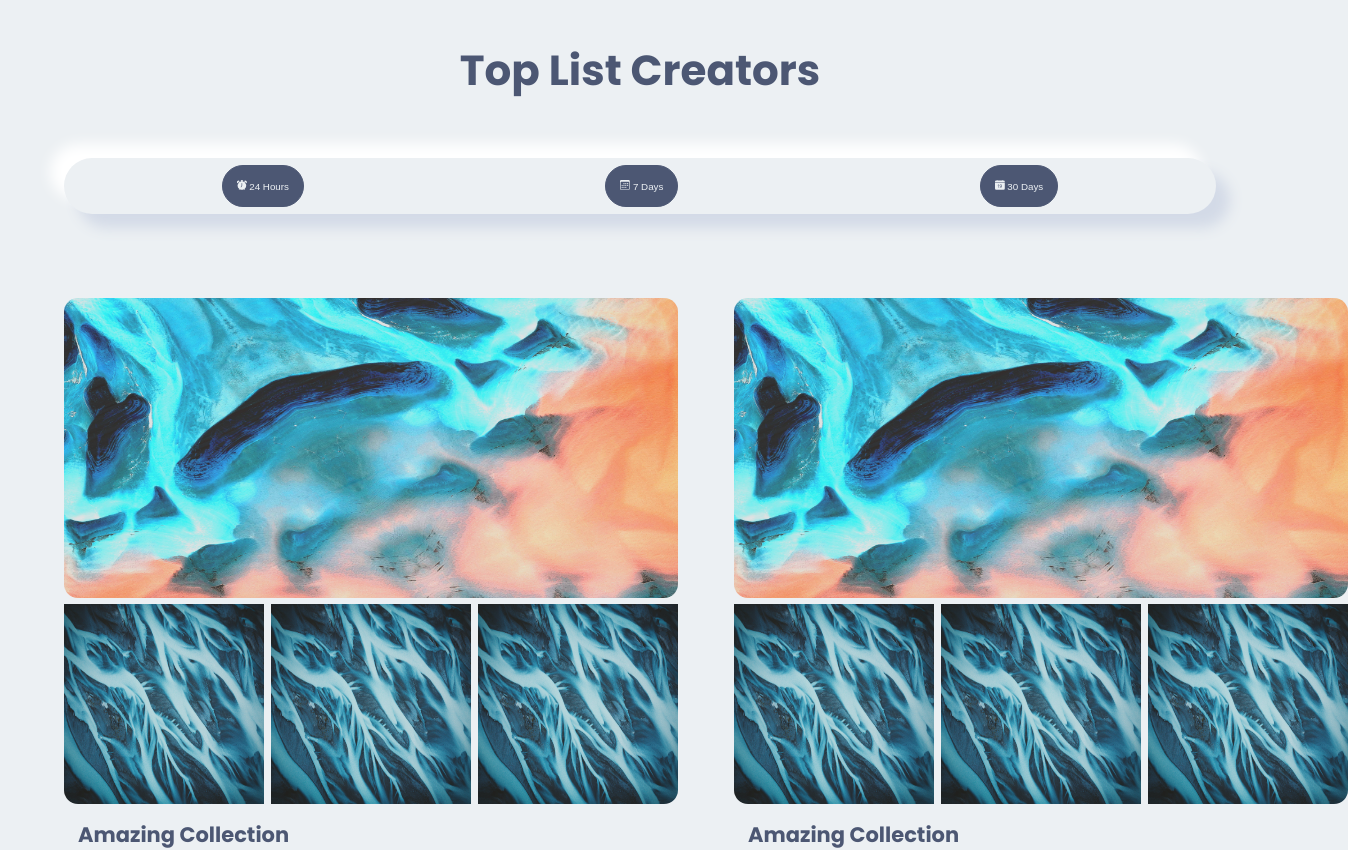
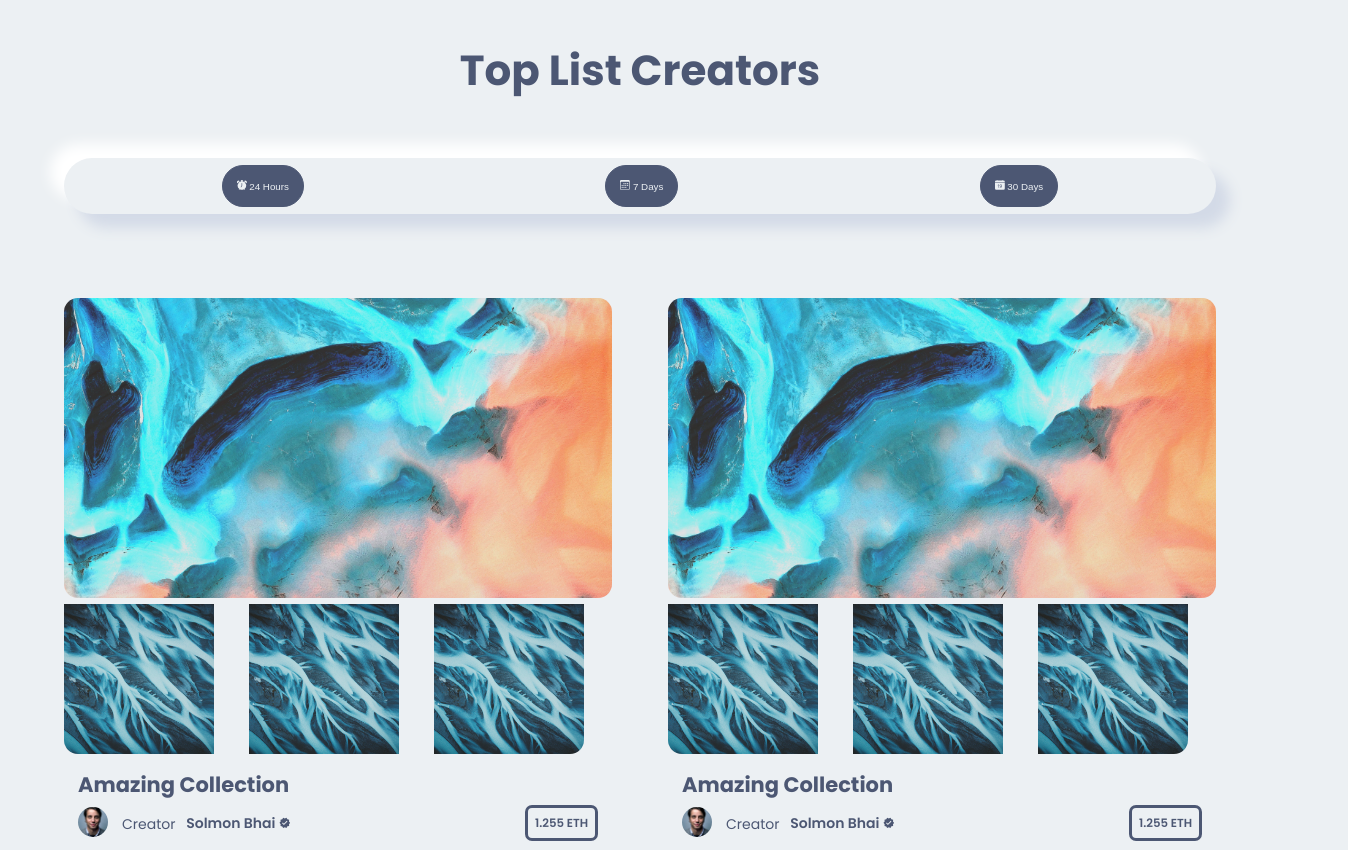
Before and after one commit to Ankan-07-Dutta/NFTMarketplace-Navbar, a Next.js app: page / in a window 1280 px wide. Shown: the part 2536-3386 px from the top of the page, 1348 px wide, since content can reach past the window. Built offline with nearby package versions, Linux system fonts and the light colour scheme.

Commit message:
added some changes

```diff
--- a/components/Collection/Collection.jsx
+++ b/components/Collection/Collection.jsx
@@ -44,6 +44,7 @@ const Collection = () => {
 
   return (
     <div className={Style.collection}>
+
       <div className={Style.collection_title}>
         <h2>Top List Creators</h2>
         <div className={Style.collection_collections}>
--- a/components/Collection/Collection.module.css
+++ b/components/Collection/Collection.module.css
@@ -2,11 +2,16 @@
     width: 100%;
     padding: 3rem 0;
     padding-bottom: 10rem;
+    display: flex;
+    flex-direction: column;
+    align-items: center;
+    justify-content: center;
 
 }
 
 .collection_title{
-    width: 35rem;
+    width: 90%;
+    max-width: 1200px;
     margin: 0 auto;
     padding: 0 0 6rem 0;
     text-align: center;
--- a/components/Collection/DaysComponents/DaysComponents.jsx
+++ b/components/Collection/DaysComponents/DaysComponents.jsx
@@ -14,31 +14,32 @@ const DaysComponents = () => {
           <Image src={images.creatorbackground1}
           className={Style.daysComponent_box_img_img}
           alt='profile background'
-          width={500}
+          width={465}
           height={300}
-          objectFit='cover'/>
+          style={{ objectFit: "cover" }}
+          />
         </div>
 
         <div className={Style.daysComponent_box_profile}>
             <Image src={images.creatorbackground2}
             alt='profile'
-            width={200}
-            height={200}
-            objectFit='cover'
+            width={150}
+            height={150}
+            style={{ objectFit: "cover" }}
             className={Style.daysComponent_box_img_1}/>
 
             <Image src={images.creatorbackground2}
             alt='profile'
-            width={200}
-            height={200}
-            objectFit='cover'
+            width={150}
+            height={150}
+            style={{ objectFit: "cover" }}
             className={Style.daysComponent_box_img_2}/>
 
             <Image src={images.creatorbackground2}
             alt='profile'
-            width={200}
-            height={200}
-            objectFit='cover'
+            width={150}
+            height={150}
+            style={{ objectFit: "cover" }}
             className={Style.daysComponent_box_img_3}/>
         </div>
 
--- a/components/Collection/DaysComponents/DaysComponents.module.css
+++ b/components/Collection/DaysComponents/DaysComponents.module.css
@@ -12,12 +12,6 @@
     box-shadow: var(--box-shadow);
 }
 
-/* .daysComponent_box_img{
-    display: flex;
-    align-items: center;
-    justify-content: center;
-    margin-bottom: .5rem;
-} */
 
 .daysComponent_box_img_img{
     border-radius: 1rem;
```
